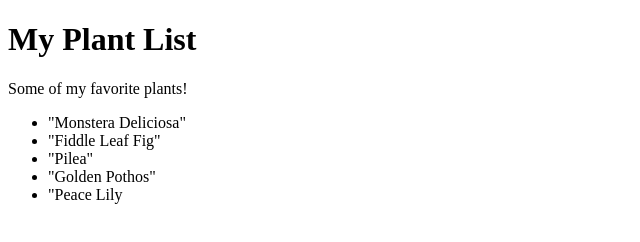
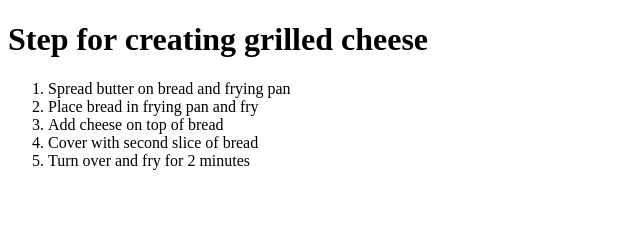
Before and after one commit to geekinryxnn/practice, a plain HTML site: page index.html in a window 1280 px wide. Shown: the whole page, without its empty margins (0-640 px from the left). Drawn offline with Linux system fonts and the light colour scheme.

Commit message:
new list

```diff
--- a/index.html
+++ b/index.html
@@ -6,18 +6,13 @@
     <title>Document</title>
 </head>
 <body>
-    <h1>My Plant List</h1>
-
-    <p>Some of my favorite plants!</p>
-
-    <ul>
-        <li> "Monstera Deliciosa"</li>
-            <li>"Fiddle Leaf Fig"</li>
-            <li>"Pilea"</li>
-            <li>"Golden Pothos"</li>
-            <li>"Peace Lily </li>
-
-    </ul>
-    <link a href="https://www.facebook.com/p/House-plans-and-designs-in-Kenya-100063871190134/">
+   <h1>Step for creating grilled cheese</h1>
+  <ol>
+    <li>Spread butter on bread and frying pan</li>
+    <li>Place bread in frying pan and fry</li>
+    <li>Add cheese on top of bread</li>
+    <li>Cover with second slice of bread</li>
+    <li>Turn over and fry for 2 minutes</li>
+  </ol>
 </body>
 </html>
```
